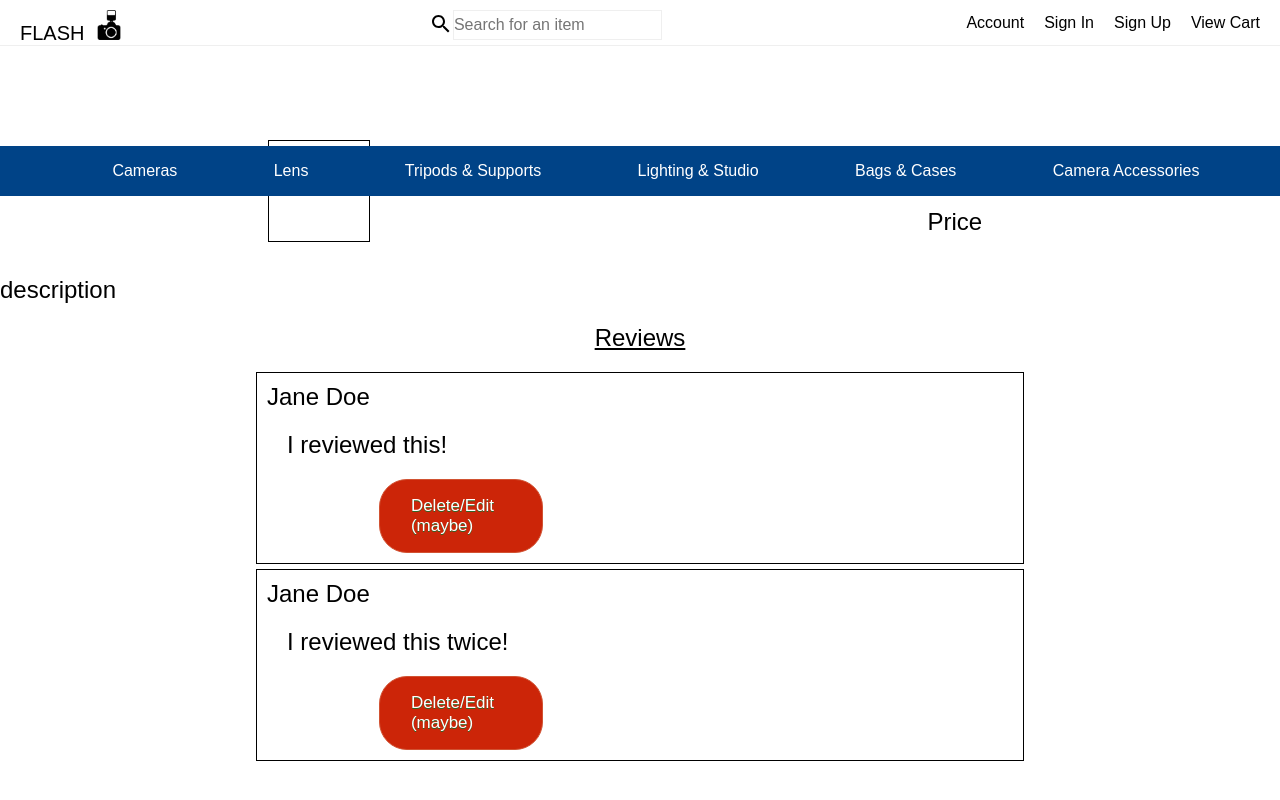
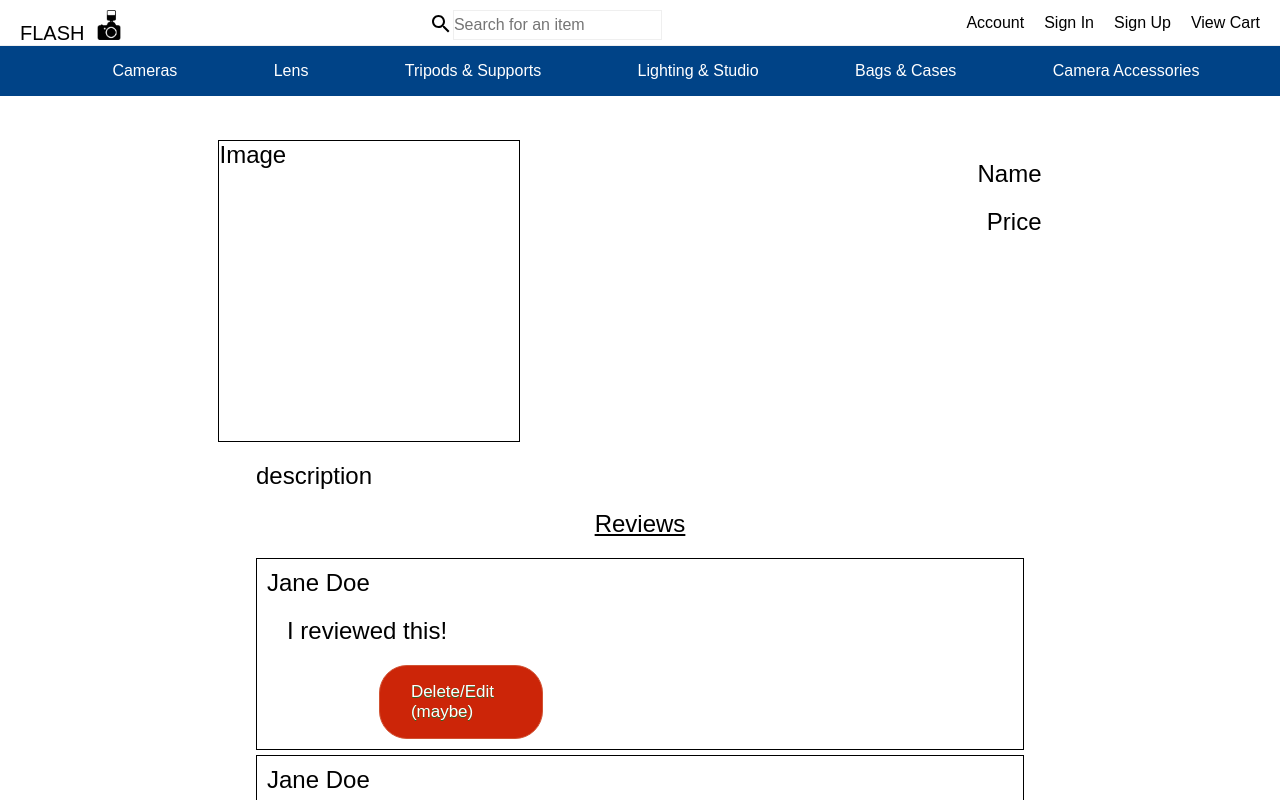
Before and after one commit to douglasryu/Flash, a React (Create React App) app: page /products/1 in a window 1280 px wide. Shown: the top 800 px of the page. Built offline with nearby package versions, Linux system fonts and the light colour scheme; no server answers.

Commit message:
css standardization

```diff
--- a/src/components/ProductList.js
+++ b/src/components/ProductList.js
@@ -22,7 +22,7 @@ const ProductList = (props) => {
         {list.map((product, i) => {
           let id = i;
           return (
-            <div id={id} className="category__list-product" key={i}>
+            <div key={id} className="category__list-product" key={i}>
               <div className="category__list-product-img">Image</div>
               <div className="category__list-nameprice-container">
                 <div className="category__list-product-name">
--- a/src/components/ReviewDiv.js
+++ b/src/components/ReviewDiv.js
@@ -1,32 +1,37 @@
-import React from 'react'
+import React from "react";
 
 const ReviewDiv = (props) => {
-
-    let list = [{author: 'Jane Doe', content: 'I reviewed this!'}, {author: 'Jane Doe', content: 'I reviewed this twice!'}]
+  let list = [
+    { author: "Jane Doe", content: "I reviewed this!" },
+    { author: "Jane Doe", content: "I reviewed this twice!" },
+  ];
 
   return (
-        <div className='products__review-container'>
+    <div className="products__review-container">
       {list.map((review, i) => {
-                return(
-                    <div id={i} className='products__review-block'>
-                        <div className='products__review-author'>{review.author}</div>
-                        <div className='products__review-content'>{review.content}</div>
-                        <button className='products__review-button'>Delete/Edit (maybe)</button>
+        return (
+          <div key={i} className="products__review-block">
+            <div className="products__review-author">{review.author}</div>
+            <div className="products__review-content">{review.content}</div>
+            <button className="products__review-button">
+              Delete/Edit (maybe)
+            </button>
           </div>
-                )
+        );
       })}
 
-
-            <form className='products__review-form'>
+      <form className="products__review-form">
         {/* onSubmit = this.postReview function */}
-                <textarea className='products__review-field' type='text' placeholder='Submit a review'></textarea>
-                <button className='products__review-submit'>Submit</button>
+        <textarea
+          className="products__review-field"
+          type="text"
+          placeholder="Submit a review"
+        ></textarea>
+        <button className="products__review-submit">Submit</button>
       </form>
     </div>
-    )
-}
-
-
+  );
+};
 
 //Todo - get data from backend, set to this.state.reviews
 
--- a/src/stylesheets/cart.css
+++ b/src/stylesheets/cart.css
@@ -20,9 +20,10 @@
 
 .checkout__button {
   display: block;
-  background-color: aqua;
+  background-color: #004387;
   margin: 0px auto 10px auto;
   padding: 5px 102px 5px 102px;
+  color: white;
 }
 
 .checkout__total-container {
@@ -72,7 +73,8 @@
 .cart__checkout {
   text-align: center;
   display: block;
-  background-color: aqua;
+  background-color: #004387;
+  color: white;
   margin: 0px auto 10px auto;
   padding: 5px 102px 5px 102px;
   width: 100px;
--- a/src/stylesheets/productpage.css
+++ b/src/stylesheets/productpage.css
@@ -2,24 +2,30 @@
   display: flex;
   flex-direction: column;
   font-size: 24px;
-  margin-top: 140px;
-  padding: 100px, 100px;
+  margin-top: 40px;
 }
 
 .products__price {
   padding: 20px 0;
+  text-align: right;
 }
 
 .products__img {
   text-align: left;
   border: 1px solid black;
-  height: 100px;
-  width: 100px;
+  height: 300px;
+  width: 300px;
 }
 
-.products__container-main {
+.products__desc {
+  margin-top: 20px;
+  margin-left: 20%;
+}
+
+.products__main .products__container-main {
   display: flex;
   justify-content: space-around;
+  margin-top: 100px;
 }
 
 .products__container-inner {
```
Lines whose indentation alone changed are shown as unchanged.
